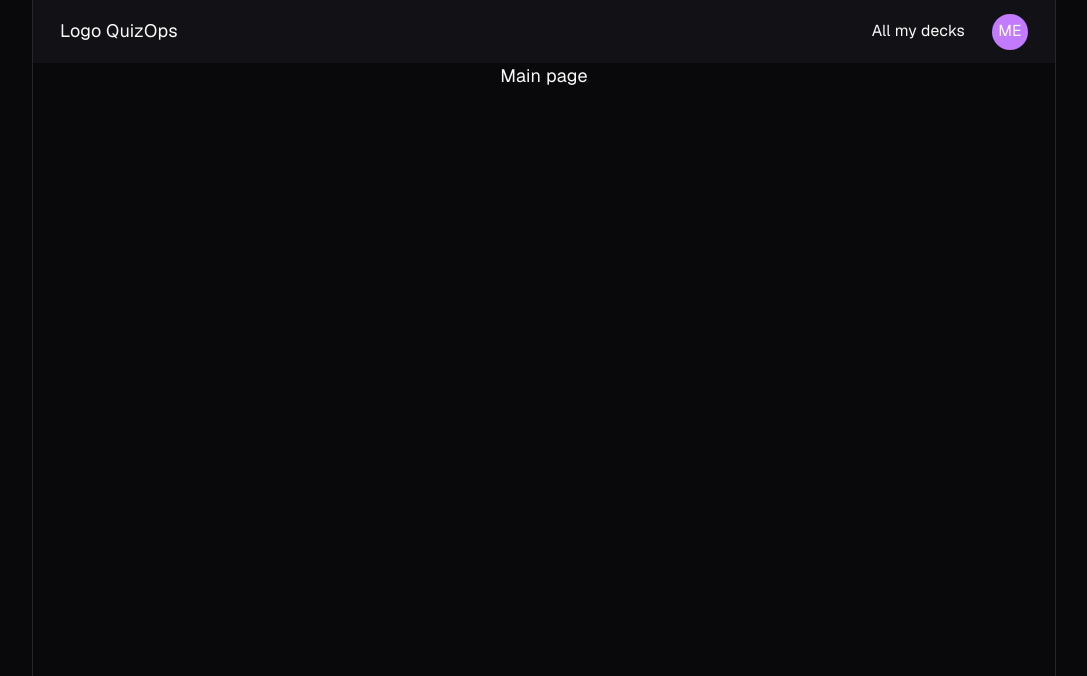
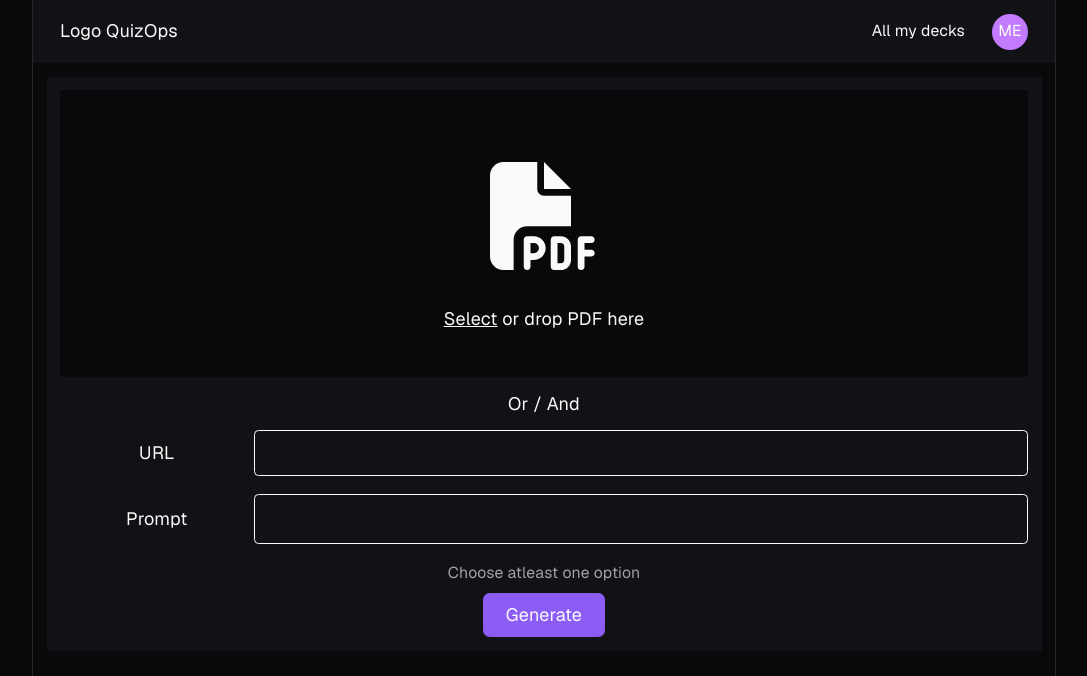
Before and after one commit to ATLAS129/QuizOps, a React (Vite) app in the folder apps/frontend/: page / in a window 1280 px wide. Shown: the top 676 px of the page, without its empty margins (96-1183 px from the left). Built offline with nearby package versions, Linux system fonts and the light colour scheme.

Commit message:
feat: added initial main page

```diff
--- a/apps/frontend/package.json
+++ b/apps/frontend/package.json
@@ -13,6 +13,7 @@
     "@tailwindcss/vite": "^4.3.3",
     "react": "^19.2.7",
     "react-dom": "^19.2.7",
+    "react-icons": "^5.7.0",
     "react-router": "^8.3.0",
     "tailwindcss": "^4.3.3"
   },
--- a/apps/frontend/src/components/Header.tsx
+++ b/apps/frontend/src/components/Header.tsx
@@ -4,7 +4,7 @@ const Header = () => {
   return (
     <header className="h-14 w-full bg-bg-surface flex items-center justify-between px-6">
       <div>
-        <h1>Logo QuizOps</h1>
+        <Link to={"/"}>Logo QuizOps</Link>
       </div>
 
       <div className="flex items-center justify-center gap-6 text-sm">
--- /dev/null
+++ b/apps/frontend/src/components/MainPage.tsx
@@ -0,0 +1,68 @@
+import { useRef } from "react";
+import { FaFilePdf } from "react-icons/fa6";
+
+const MainPage = () => {
+  const textareaRef = useRef<HTMLTextAreaElement>(null);
+
+  const handleInput = () => {
+    if (!textareaRef.current) return;
+
+    textareaRef.current.style.height = "auto";
+    textareaRef.current.style.height = `${textareaRef.current.scrollHeight}px`;
+  };
+
+  return (
+    <main className="p-3">
+      <div className="w-full max-h-1/2 bg-bg-surface flex flex-col items-center p-3">
+        <div className="pt-16 pb-10 bg-bg-background flex flex-col justify-center items-center gap-8 w-full">
+          <div className="w-full flex justify-center items-center cursor-pointer">
+            <FaFilePdf className="size-24" />
+          </div>
+
+          <p>
+            <span className="underline cursor-pointer hover:no-underline">
+              Select
+            </span>{" "}
+            or drop PDF here
+          </p>
+        </div>
+        <p className="py-3 text-center">Or / And</p>
+
+        <div className="w-full flex flex-col justify-center items-center">
+          <div className="w-full pb-2 flex items-center">
+            <label htmlFor="url" className="w-1/5">
+              URL
+            </label>
+            <input
+              type="text"
+              id="url"
+              className="flex-1 border p-2 rounded-sm"
+            />
+          </div>
+          <div className="w-full pt-2 flex items-center">
+            <label htmlFor="prompt" className="w-1/5">
+              Prompt
+            </label>
+            <textarea
+              ref={textareaRef}
+              rows={1}
+              onInput={handleInput}
+              className="p-2 w-full resize-none overflow-y-auto border min-h-11 max-h-50 flex-1 rounded-sm"
+            />
+          </div>
+        </div>
+
+        <div className="text-text-muted text-sm pb-2 pt-4">
+          Choose atleast one option
+        </div>
+        <div className="">
+          <button className="py-2 px-5 bg-accent-primary cursor-pointer rounded-md">
+            Generate
+          </button>
+        </div>
+      </div>
+    </main>
+  );
+};
+
+export default MainPage;
--- a/apps/frontend/src/routes/AppRoutes.tsx
+++ b/apps/frontend/src/routes/AppRoutes.tsx
@@ -1,11 +1,12 @@
 import { Routes, Route } from "react-router";
 import MainLayout from "../layouts/MainLayout";
+import MainPage from "../components/MainPage";
 
 const AppRoutes = () => {
   return (
     <Routes>
       <Route element={<MainLayout />}>
-        <Route path="/" element={<div>Main page</div>} />
+        <Route path="/" element={<MainPage />} />
       </Route>
     </Routes>
   );
```
Also changed, not shown: 1 other file (tests, documents, lock files or other folders).
